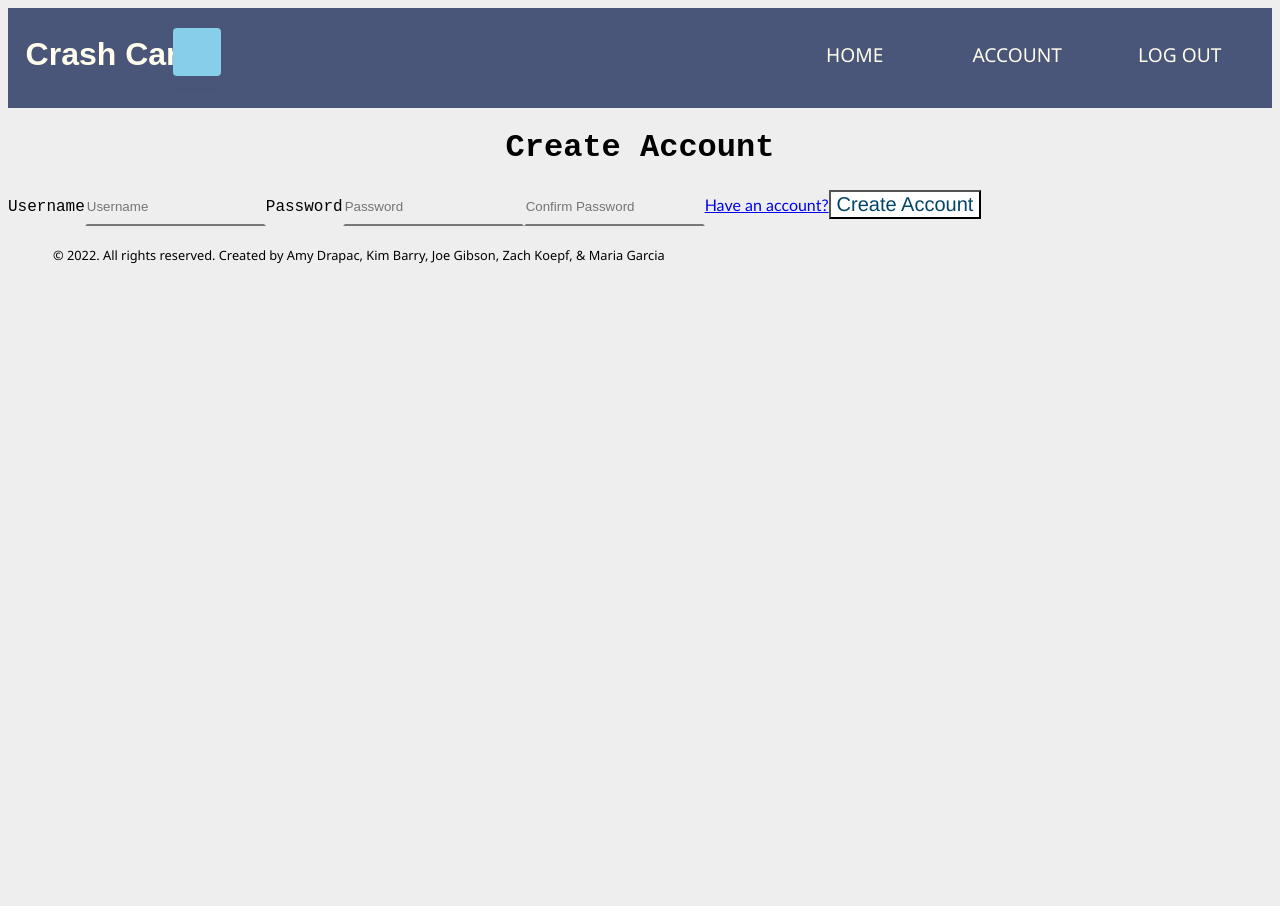
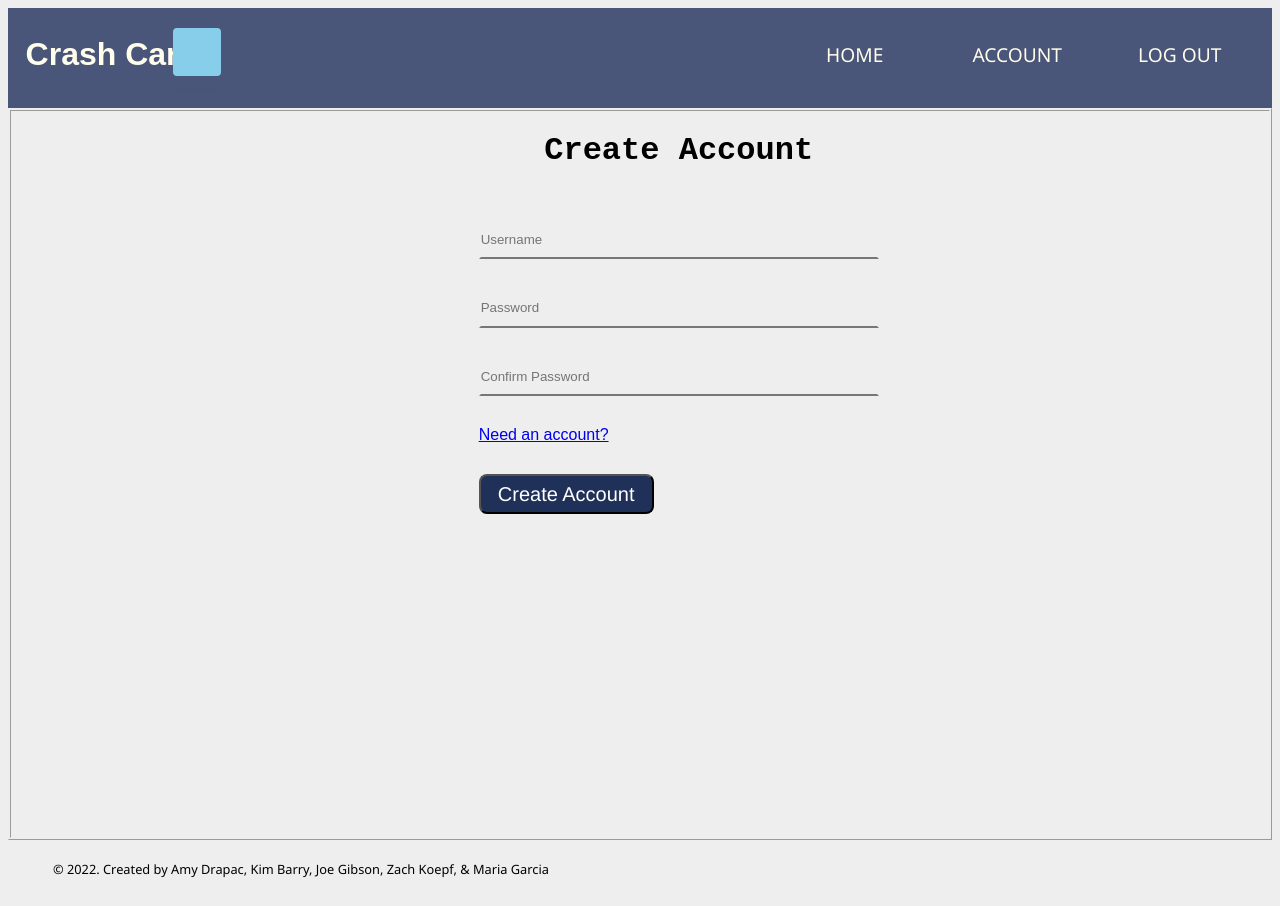
Before and after one commit to rohlfinga1/final-capstone, a Vue app in the folder vue/: page /register in a window 1280 px wide. Before the commit the page ends 800 px from the top, so only its background shows below. Built offline with nearby package versions, Linux system fonts and the light colour scheme; a web font is replaced by a local one.

Commit message:
No more cursive

```diff
--- a/vue/src/components/TheFooter.vue
+++ b/vue/src/components/TheFooter.vue
@@ -1,7 +1,7 @@
 <template>
     <div>
         <footer id = "footer">
-            <p>&copy; 2022. All rights reserved. Created by Amy Drapac, Kim Barry, Joe Gibson, Zach Koepf, & Maria Garcia</p>
+            <p>&copy; 2022. Created by Amy Drapac, Kim Barry, Joe Gibson, Zach Koepf, & Maria Garcia</p>
         </footer>
     </div>
 </template>
--- a/vue/src/views/Login.vue
+++ b/vue/src/views/Login.vue
@@ -84,7 +84,7 @@ export default {
 };
 </script>
 
-<style>
+<style scoped>
 /* From uiverse.io by @alexruix */
 /* vvvvvvvvvvvvvvvvvvvvvvvvvvvv */
   .form-control {
--- a/vue/src/views/Register.vue
+++ b/vue/src/views/Register.vue
@@ -2,10 +2,10 @@
   <div id="register" class="text-center">
     <form class="form-register" @submit.prevent="register">
       <h1 class="h3 mb-3 font-weight-normal">Create Account</h1>
-      <div class="alert alert-danger" role="alert" v-if="registrationErrors">
+      <div class="alert alert-danger" style="font-family: Arial" role="alert" v-if="registrationErrors">
         {{ registrationErrorMsg }}
       </div>
-      <label for="username" class="sr-only">Username</label>
+      <label for="username" class="sr-only"></label>
       <input
         type="text"
         id="username"
@@ -15,7 +15,7 @@
         required
         autofocus
       />
-      <label for="password" class="sr-only">Password</label>
+      <label for="password" class="sr-only"></label>
       <input
         type="password"
         id="password"
@@ -27,20 +27,22 @@
       <input
         type="password"
         id="confirmPassword"
-        class="form-control"
+        class="form-control sr-only"
         placeholder="Confirm Password"
         v-model="user.confirmPassword"
         required
       />
-      <router-link :to="{ name: 'login' }">Have an account?</router-link>
-      <button class="btn btn-lg btn-primary btn-block" type="submit" @click="register" > <!-- Add Register functionality using @click to call register method-->
+      <router-link :to="{ name: 'login' }" style="font-family: Arial">Need an account?</router-link>
+      <button id="create-btn" class="btn btn-lg btn-primary btn-block" type="submit" @click="register" > <!-- Add Register functionality using @click to call register method-->
         Create Account
       </button>
+      <br/><br/><br/><br/><br/><br/><br/><br/><br/><br/><br/><br/><br/>
+      <br/><br/><br/><br/>
     </form>
   </div>
 </template>
 
-<script>
+<script scoped>
 import authService from '../services/AuthService';
 
 export default {
@@ -93,4 +95,61 @@ export default {
 };
 </script>
 
-<style></style>
+<style>
+/* From uiverse.io by @alexruix */
+/* vvvvvvvvvvvvvvvvvvvvvvvvvvvv */
+  .form-control {
+  line-height: 28px;
+  border: 2px solid transparent;
+  border-bottom-color: #777;
+  padding: .2rem 0;
+  outline: none;
+  background-color: transparent;
+  color: #0d0c22;
+  transition: .3s cubic-bezier(0.645, 0.045, 0.355, 1);
+  }
+
+  .input:focus, input:hover {
+  outline: none;
+  padding: .2rem 1rem;
+  border-radius: 1rem;
+  border-color: #7a9cc6;
+  }
+
+  .input::placeholder {
+  color: #777;
+  }
+
+  .input:focus::placeholder {
+  opacity: 0;
+  transition: opacity .3s;
+  }
+/* ^^^^^^^^^^^^^^^^^^^^^^^^^^^^ */
+  .form-register {
+    display: flex;
+    flex-direction: column;
+    width: 400px;
+  }
+  .sr-only {
+    margin-bottom: 30px;
+  }
+  #create-btn {
+    margin-top: 30px;
+    background-color: #203159;
+    color: white;
+    width: 175px;
+    height: 40px;
+    border-radius: 8px;
+  }
+  #create-btn:hover {
+    cursor: pointer;
+    background-color: #495579;
+  }
+  #confirmPassword {
+    margin-top: 30px;
+  }
+  #register {
+    padding-left: 37%;
+    border-style: ridge;
+  }
+</style>
```
